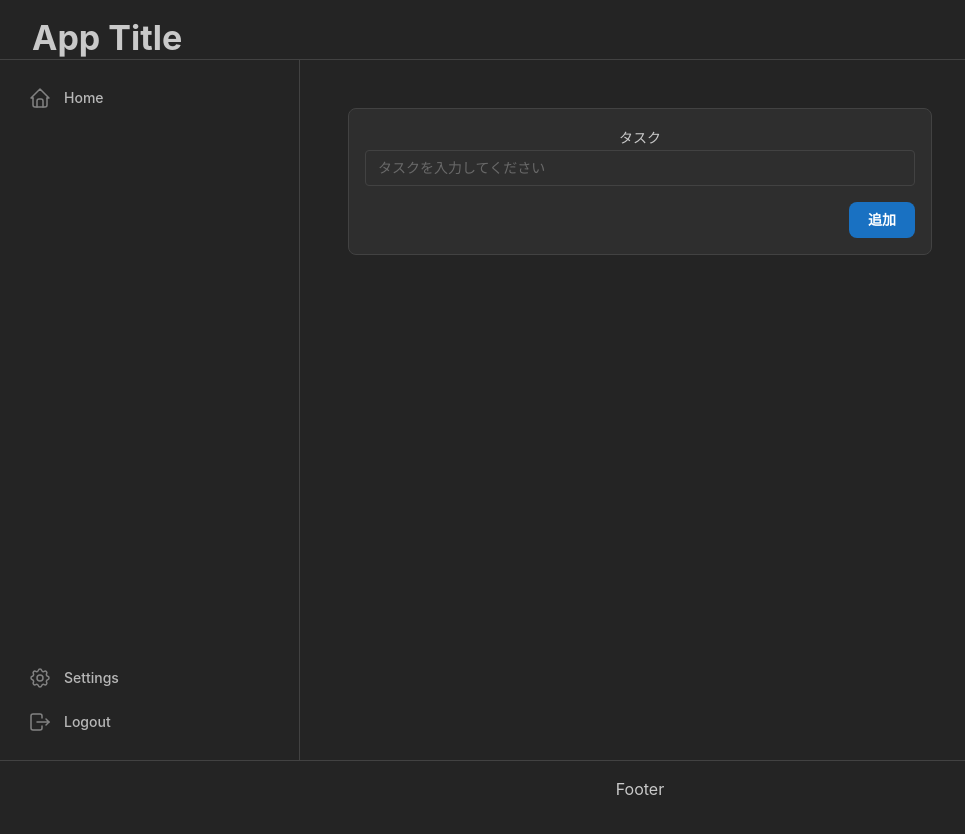
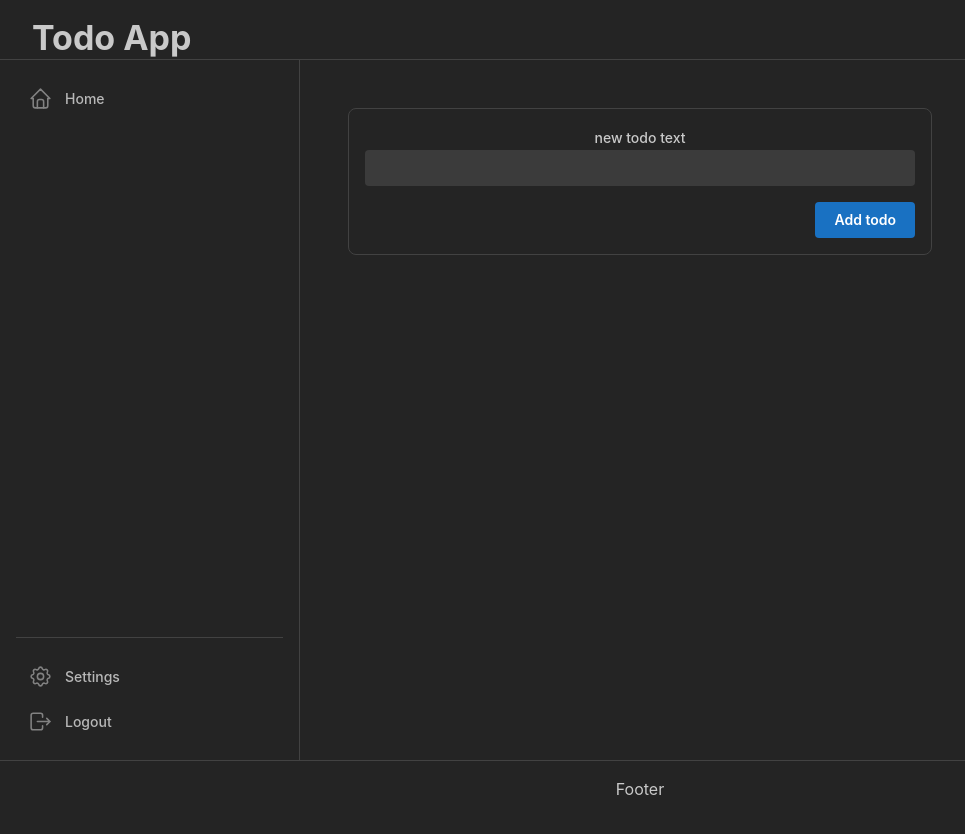
Before and after one commit to M1n01/rust-todo, a React (Vite) app in the folder frontend/: page / in a window 1280 px wide. Shown: the top 834 px of the page, without its empty margins (0-965 px from the left). Built offline with nearby package versions, Linux system fonts and the light colour scheme.

Commit message:
5.3 feat: Home page

```diff
--- /dev/null
+++ b/frontend/postcss.config.cjs
@@ -0,0 +1,14 @@
+module.exports = {
+	plugins: {
+		'postcss-preset-mantine': {},
+		'postcss-simple-vars': {
+			variables: {
+				'mantine-breakpoint-xs': '36em',
+				'mantine-breakpoint-sm': '48em',
+				'mantine-breakpoint-md': '62em',
+				'mantine-breakpoint-lg': '75em',
+				'mantine-breakpoint-xl': '88em',
+			},
+		},
+	},
+};
--- a/frontend/src/components/Header.tsx
+++ b/frontend/src/components/Header.tsx
@@ -6,7 +6,7 @@ const Header: FC<{ opened: boolean; toggle: () => void }> = ({ opened, toggle })
     <AppShell.Header p="md">
       <Group h="100%" px="md">
         <Burger opened={opened} onClick={toggle} hiddenFrom="sm" size="sm" />
-        <Title>App Title</Title>
+        <Title>Todo App</Title>
       </Group>
     </AppShell.Header>
   );
--- /dev/null
+++ b/frontend/src/components/TodoForm.tsx
@@ -0,0 +1,47 @@
+import { FC, useState } from 'react';
+import { NewTodoPayload } from '../types/todo';
+import { TextInput, Button, Group, Paper, Grid, Box } from '@mantine/core';
+
+// point1
+type Props = {
+  onSubmit: (newTodo: NewTodoPayload) => void;
+};
+
+const TodoForm: FC<Props> = ({ onSubmit }) => {
+  // point2
+  const [editText, setEditText] = useState('');
+
+  // point3
+  const addTodoHandler = async () => {
+    if (!editText) return;
+
+    onSubmit({ text: editText });
+    setEditText('');
+  };
+
+  // point4
+  return (
+    <Paper withBorder radius="md" p="md">
+      <Box>
+        <Grid>
+          <Grid.Col span={12}>
+            <TextInput
+              label="new todo text"
+              variant="filled"
+              value={editText}
+              onChange={(e) => setEditText(e.target.value)}
+              style={{ width: '100%' }}
+            />
+          </Grid.Col>
+          <Grid.Col span={12} style={{ display: 'flex', justifyContent: 'flex-end' }}>
+            <Button onClick={addTodoHandler}>
+              Add todo
+            </Button>
+          </Grid.Col>
+        </Grid>
+      </Box>
+    </Paper>
+  )
+};
+
+export default TodoForm;
--- a/frontend/src/pages/Home.tsx
+++ b/frontend/src/pages/Home.tsx
@@ -1,20 +1,33 @@
-import { FC } from 'react';
-import { Button, Card, Group, TextInput } from '@mantine/core';
+import { FC, useState } from 'react';
+import { Box } from '@mantine/core';
+import { NewTodoPayload, Todo } from '../types/todo';
+import TodoForm from '../components/TodoForm';
 
 import Layout from '../components/Layout';
 
 const Home: FC = () => {
+  const [todos, setTodos] = useState<Todo[]>([]);
+  const createdId = () => todos.length + 1;
 
+  // point1
+  const onSubmit = async (payload: NewTodoPayload) => {
+    if (!payload.text) return;
+    setTodos((prev) =>[
+      {
+        id: createdId(),
+        text: payload.text,
+        completed: false,
+      },
+      ...prev,
+    ]);
+  };
+
+  // point2
   return (
     <Layout>
-      <Card withBorder radius="md" p="md">
-        <TextInput placeholder="タスクを入力してください" label="タスク" />
-        <Group justify="flex-end">
-          <Button radius="md" mt="md">
-            追加
-          </Button>
-        </Group>
-      </Card>
+      <Box>
+        <TodoForm onSubmit={onSubmit} />
+      </Box>
     </Layout>
   );
 };
```
Also changed, not shown: frontend/src/types/todo.d.ts (added, +9 -0 lines).
